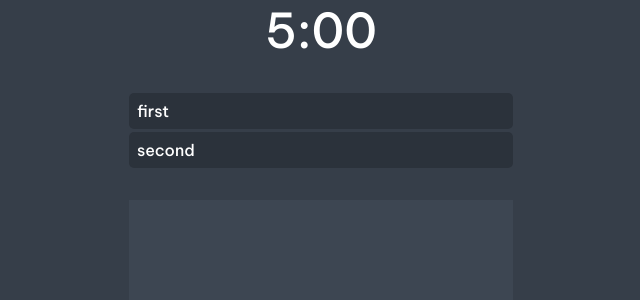
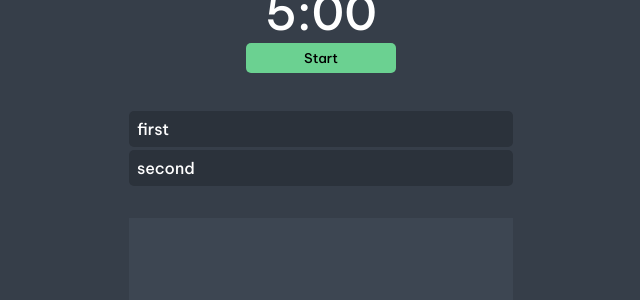
Before and after one commit to owenpete/streamvote, a Next.js app: page / in a window 1280 px wide. Shown: the top 300 px of the page, without its empty margins (351-991 px from the left). Built offline with nearby package versions, Linux system fonts and the light colour scheme; what tmi.js would draw is missing.

Commit message:
add timer controls

```diff
--- a/components/Timer.tsx
+++ b/components/Timer.tsx
@@ -9,6 +9,20 @@ const Timer = (props: Props) =>{
   return (
     <div className="timer">
       5:00
+      {
+        props.isRunning?
+        <input
+          type='button'
+          value='Stop'
+          className='timer__stop timer__button'
+        />
+        :
+        <input
+          type='button'
+          value='Start'
+          className='timer__start timer__button'
+        />
+      }
     </div>
   );
 }
--- a/styles/timer.scss
+++ b/styles/timer.scss
@@ -1,8 +1,25 @@
 .timer{
+  display: flex;
+  flex-direction: column;
+  justify-content: center;
+  align-items: center;
   color: white;
   font-size: 48px;
   display: flex;
-  justify-content: center;
-  align-items: center;
   width: 100%;
+  margin-bottom: 0.35rem;
+  &__button{
+    width: 65%;
+    max-width: 150px;
+    min-width: 100px;
+    height: 30px;
+    border: none;
+    border-radius: 5px;
+  }
+  &__start{
+    background-color: rgb(107, 209, 145);
+  }
+  &__stop{
+    background-color: hsl(8, 100%, 67%);
+  }
 }
```
